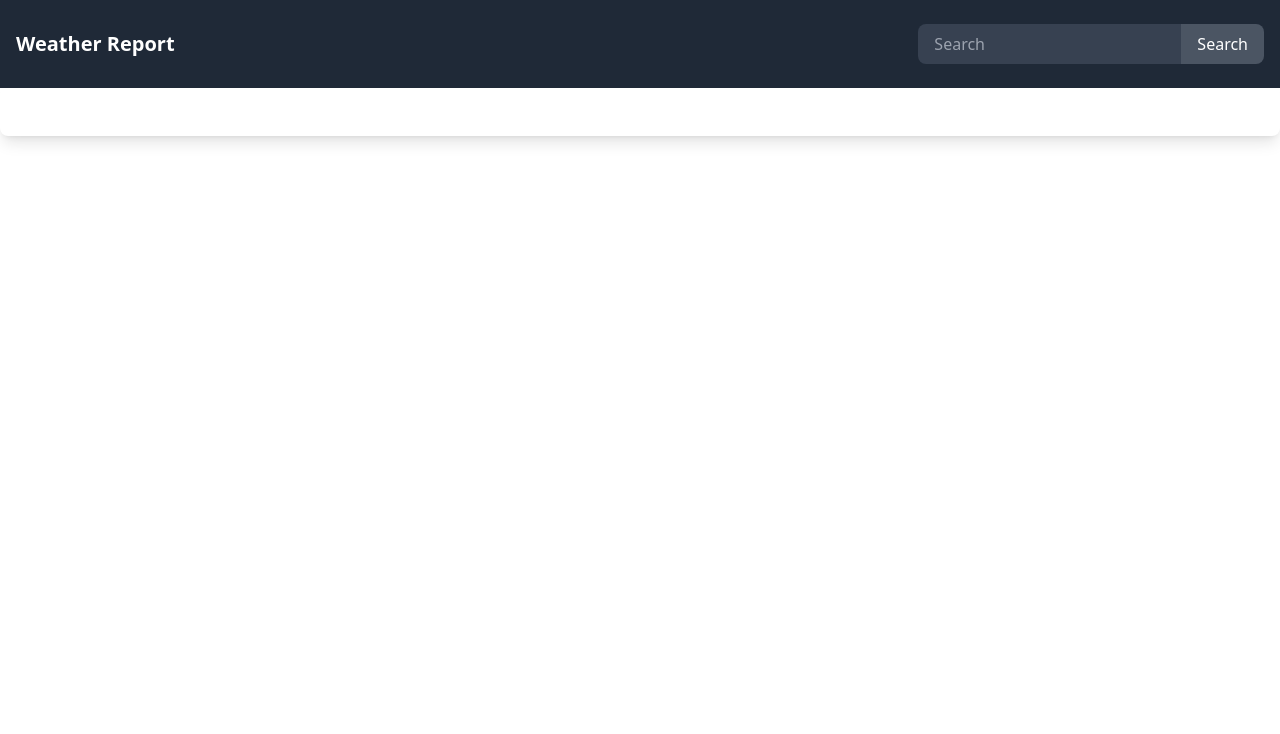
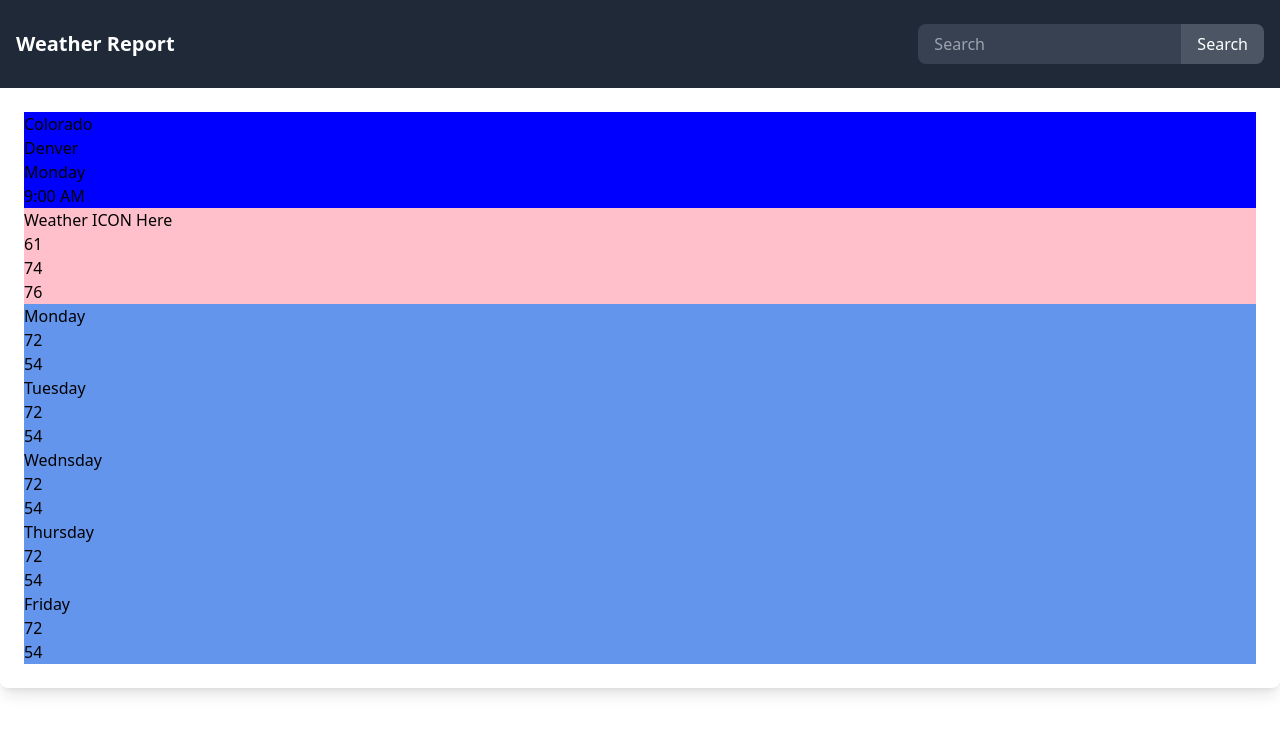
Before and after one commit to Noah8863/React-Weather-App, a React (Create React App) app: page / in a window 1280 px wide. Shown: the top 734 px of the page. Built offline with nearby package versions, Linux system fonts and the light colour scheme; no server answers.

Commit message:
styling overall layout

```diff
--- a/src/DailyReport/daily.jsx
+++ b/src/DailyReport/daily.jsx
@@ -1,5 +1,5 @@
 import React, { useEffect } from "react";
-
+import './index.css'
 
 function DailyReport({ searchedCity }) {
   useEffect(() => {
@@ -7,9 +7,9 @@ function DailyReport({ searchedCity }) {
   }, [searchedCity]);
 
   const fetchData = (searchedCity) => {
-    // const url = `https://open-weather13.p.rapidapi.com/city/${searchedCity}`;
-    const url = `https://weatherapi-com.p.rapidapi.com/forecast.json?q=${searchedCity}&days=5`;
 
+    // const url = `https://weatherapi-com.p.rapidapi.com/forecast.json?q=${searchedCity}&days=5`;
+    const url = `https://weatherapi-com.p.rapid`
 
     const options = {
         method: 'GET',
@@ -42,9 +42,49 @@ function DailyReport({ searchedCity }) {
 
 
   return (
-    <div className="container mx-auto w-100vw bg-white p-6 rounded-lg shadow-lg">
-
-    </div>
+    <main className="container mx-auto w-100vw bg-white p-6 rounded-lg shadow-lg">
+      <div className="locationContainer">
+        <p>Colorado</p>
+        <p>Denver</p>
+        <p>Monday</p>
+        <p>9:00 AM</p>
+      </div>
+      <div className="dailyContainer">
+          <div>Weather ICON Here</div>
+          <div>
+              <p>61</p>
+              <p>74</p>
+              <p>76</p>
+          </div>
+      </div>
+      <div className="forecastContainer">
+          <div id="day1">
+              <p>Monday</p>
+              <p>72</p>
+              <p>54</p>
+          </div>
+          <div id="day2">
+          <p>Tuesday</p>
+              <p>72</p>
+              <p>54</p>
+          </div>
+          <div id="day3">
+          <p>Wednsday</p>
+              <p>72</p>
+              <p>54</p>
+          </div>
+          <div id="day4">
+          <p>Thursday</p>
+              <p>72</p>
+              <p>54</p>
+          </div>
+          <div id="day5">
+          <p>Friday</p>
+              <p>72</p>
+              <p>54</p>
+          </div>
+      </div>
+    </main>
   );
 }
 export { DailyReport };
--- /dev/null
+++ b/src/DailyReport/index.css
@@ -0,0 +1,9 @@
+.locationContainer {
+    background-color: blue;
+}
+.dailyContainer {
+    background-color: pink;
+}
+.forecastContainer {
+    background-color: cornflowerblue;
+}
```
